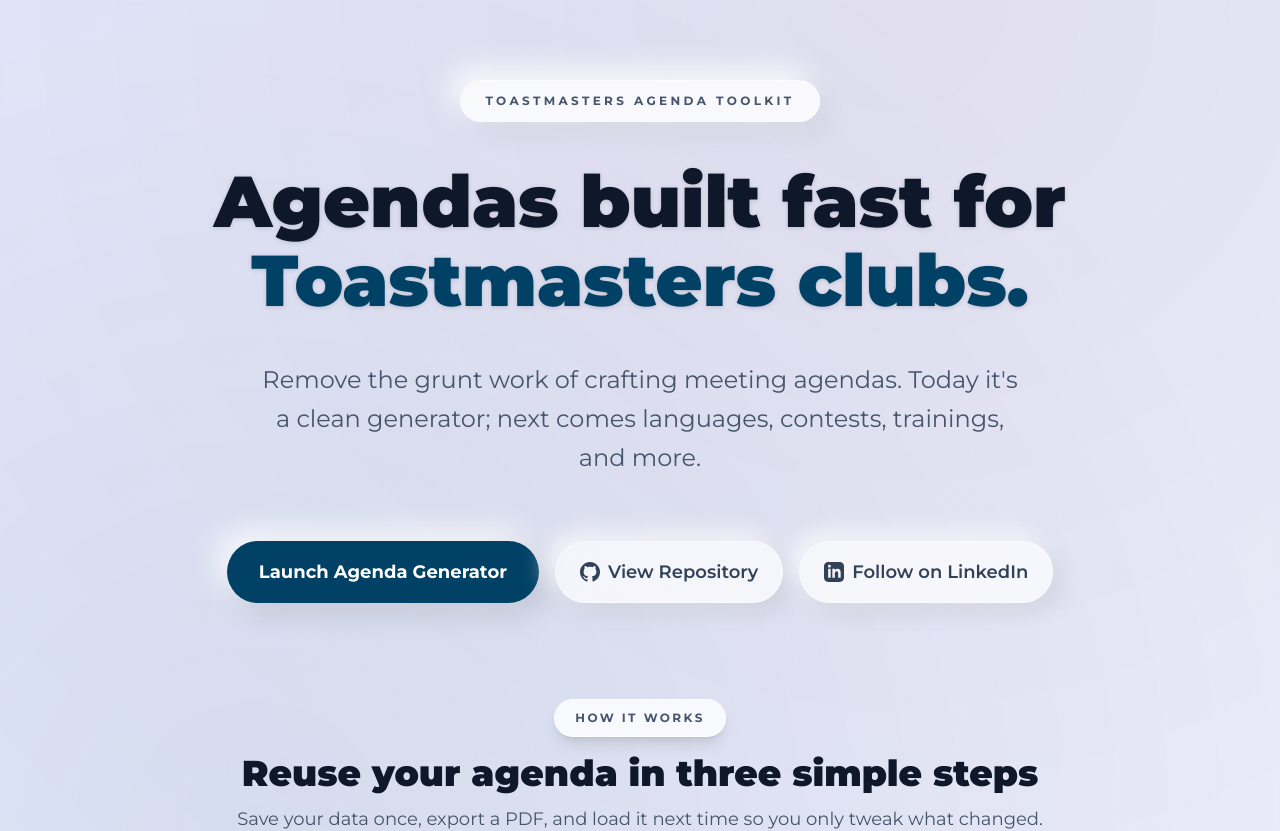
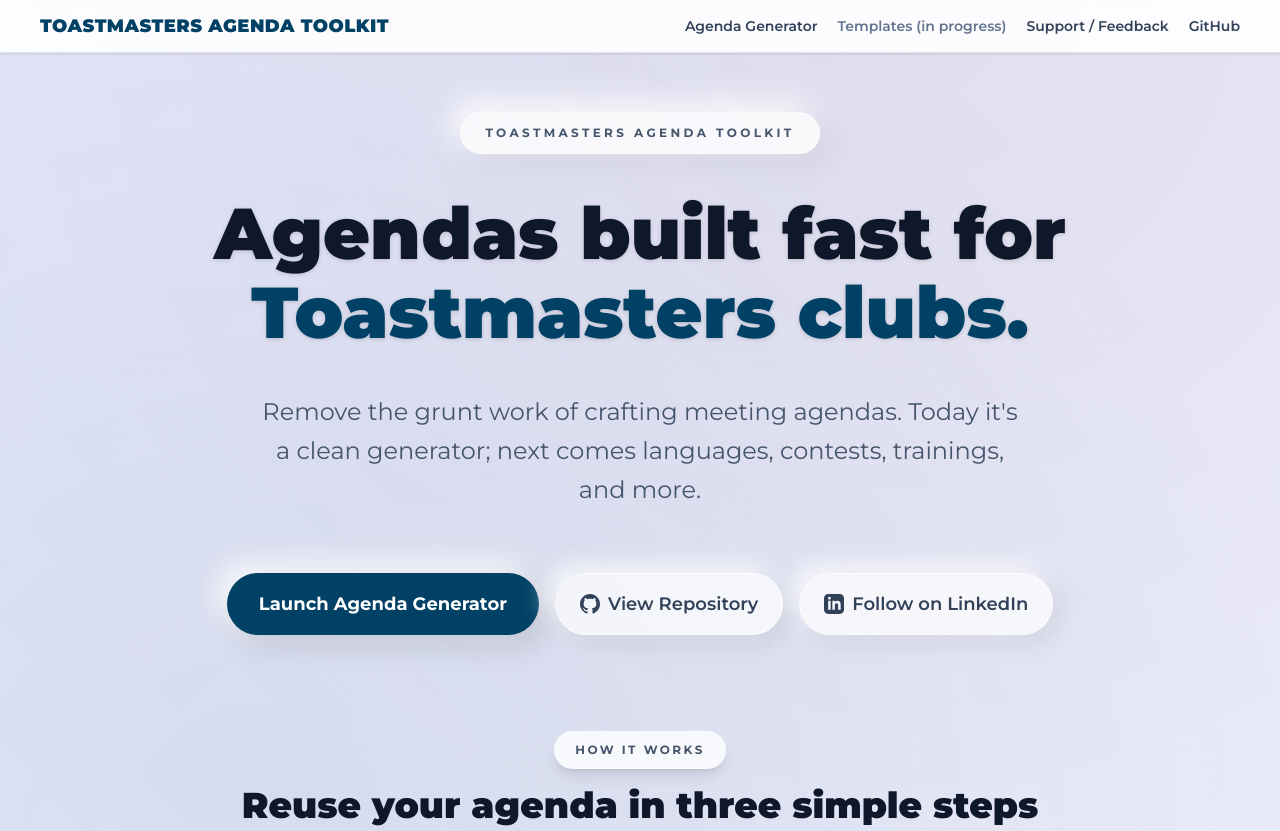
Before and after one commit to NooraWael/toastmasters-agenda, a Next.js app: page /home in a window 1280 px wide. Shown: the top 831 px of the page. Built offline with nearby package versions, Linux system fonts and the light colour scheme.

Commit message:
adding some additions to the home page

```diff
--- a/app/home/page.tsx
+++ b/app/home/page.tsx
@@ -1,10 +1,85 @@
+'use client';
 import Image from "next/image";
+
+
 import Link from "next/link";
+import { useState } from "react";
 
 export default function HomeLanding() {
+  const [supportOpen, setSupportOpen] = useState(false);
+
   return (
     <div className="min-h-screen bg-[radial-gradient(circle_at_20%_20%,rgba(0,65,101,0.08),transparent_30%),radial-gradient(circle_at_70%_0%,rgba(119,36,50,0.08),transparent_35%),linear-gradient(135deg,#e7ecff,#f7f9ff)] text-slate-900">
-      <div className="max-w-7xl mx-auto px-6 sm:px-10 py-12 lg:py-20">
+      {/* Navbar */}
+      <div className="fixed top-0 left-0 right-0 z-30 bg-white/90 backdrop-blur border-b border-slate-200 shadow-sm">
+        <div className="max-w-7xl mx-auto px-6 sm:px-10 py-3 flex items-center justify-between">
+          <div className="text-base sm:text-lg font-black tracking-wide text-[#004165] uppercase">
+            Toastmasters Agenda Toolkit
+          </div>
+          {/* Desktop links */}
+          <div className="hidden sm:flex items-center gap-5 text-sm font-semibold text-slate-700">
+            <Link href="/agenda" className="hover:text-[#004165] transition">
+              Agenda Generator
+            </Link>
+            <span className="text-slate-500">Templates (in progress)</span>
+            <a
+              href="#"
+              onClick={(e) => {
+                e.preventDefault();
+                setSupportOpen(true);
+              }}
+              className="hover:text-[#004165] transition"
+            >
+              Support / Feedback
+            </a>
+            <a
+              href="https://github.com/NooraWael/toastmasters-agenda"
+              target="_blank"
+              rel="noreferrer"
+              className="hover:text-[#004165] transition"
+            >
+              GitHub
+            </a>
+          </div>
+          {/* Mobile menu */}
+          <details className="sm:hidden relative">
+            <summary className="list-none cursor-pointer flex items-center gap-2 text-slate-700">
+              <span className="sr-only">Menu</span>
+              <div className="space-y-1">
+                <span className="block h-0.5 w-6 bg-slate-800"></span>
+                <span className="block h-0.5 w-6 bg-slate-800"></span>
+                <span className="block h-0.5 w-6 bg-slate-800"></span>
+              </div>
+            </summary>
+            <div className="absolute right-0 mt-3 w-48 rounded-2xl bg-white border border-slate-200 shadow-lg p-3 space-y-2 text-sm font-semibold text-slate-700">
+              <Link href="/agenda" className="block px-2 py-1 rounded hover:bg-slate-50">
+                Agenda Generator
+              </Link>
+              <span className="block px-2 py-1 rounded text-slate-500">Templates (in progress)</span>
+              <a
+                href="#"
+                onClick={(e) => {
+                  e.preventDefault();
+                  setSupportOpen(true);
+                }}
+                className="block px-2 py-1 rounded hover:bg-slate-50"
+              >
+                Support / Feedback
+              </a>
+              <a
+                href="https://github.com/NooraWael/toastmasters-agenda"
+                target="_blank"
+                rel="noreferrer"
+                className="block px-2 py-1 rounded hover:bg-slate-50"
+              >
+                GitHub
+              </a>
+            </div>
+          </details>
+        </div>
+      </div>
+
+      <div className="max-w-7xl mx-auto px-6 sm:px-10 pt-28 pb-12 lg:pb-20">
 
         {/* Hero Section */}
         <header className="mb-24">
@@ -400,6 +475,63 @@
           </div>
         </section>
 
+        {supportOpen && (
+          <div className="fixed inset-0 z-50 flex items-center justify-center bg-black/40 backdrop-blur-sm px-4">
+            <div className="w-full max-w-lg rounded-3xl bg-white shadow-2xl border border-slate-200 p-8 space-y-6">
+              <div className="flex items-start justify-between gap-4">
+                <div>
+                  <div className="text-xs font-semibold uppercase tracking-[0.2em] text-slate-500">
+                    Community
+                  </div>
+                  <h3 className="text-2xl font-black text-slate-900 mt-1">Your thoughts are important</h3>
+                  <p className="text-slate-600 text-sm mt-2">
+                    Share feedback, request features, or just say hi. I’m building this with the Toastmasters community.
+                  </p>
+                </div>
+                <button
+                  onClick={() => setSupportOpen(false)}
+                  className="text-slate-400 hover:text-slate-700 transition"
+                  aria-label="Close"
+                >
+                  ✕
+                </button>
+              </div>
+
+              <div className="space-y-3 text-sm text-slate-700">
+                <div className="font-semibold text-slate-900">What helps most</div>
+                <ul className="space-y-2">
+                  <li>• Bugs or glitches you noticed</li>
+                  <li>• Feature ideas to make agendas smoother</li>
+                  <li>• Language/translation help for future locales</li>
+                  <li>• Collaboration offers from fellow Toastmasters</li>
+                </ul>
+              </div>
+
+              <div className="space-y-3">
+                <a
+                  href="https://github.com/NooraWael/toastmasters-agenda/issues/new"
+                  target="_blank"
+                  rel="noreferrer"
+                  className="block w-full text-center rounded-full bg-[#004165] px-6 py-3 text-white font-semibold shadow-sm hover:-translate-y-0.5 transition"
+                >
+                  Open a GitHub issue
+                </a>
+                <a
+                  href="https://www.linkedin.com/in/nooraqasim"
+                  target="_blank"
+                  rel="noreferrer"
+                  className="block w-full text-center rounded-full bg-white/80 px-6 py-3 text-slate-800 font-semibold border border-slate-200 shadow-sm hover:-translate-y-0.5 transition"
+                >
+                  Connect on LinkedIn
+                </a>
+                <div className="text-center text-sm text-slate-500">
+                  Prefer email? <a className="font-semibold text-[#004165]" href="mailto:nooraqasimwork@gmail.com">nooraqasimwork@gmail.com</a>
+                </div>
+              </div>
+            </div>
+          </div>
+        )}
+
       </div>
     </div>
   );
```
